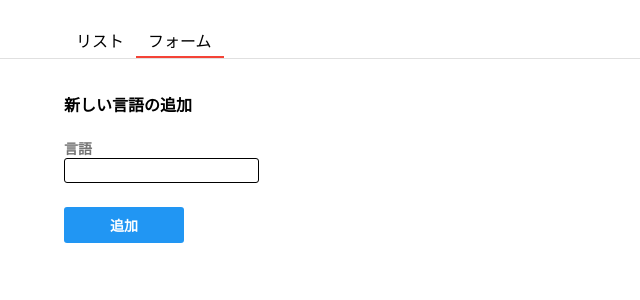
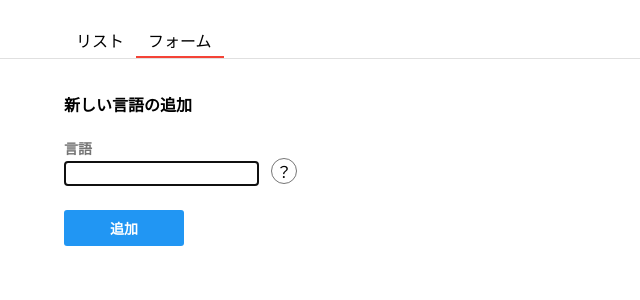
Before and after one commit to tebukurokun/react-tutorial, a React (Create React App) app: page / in a window 1280 px wide. Both pictures are taken after a click on the item "フォーム". Shown: the top 300 px of the page, without its empty margins (0-640 px from the left). Built offline with nearby package versions, Linux system fonts and the light colour scheme.

Commit message:
[add] add hint modal

```diff
--- a/src/Form.js
+++ b/src/Form.js
@@ -5,6 +5,7 @@
 import { Button } from './components/button'
 import { TabBodyContainer } from './components/tab-body-container';
 import { FormModal } from "./FormModal";
+import { Hint } from "./Hint";
 
 const Label = styled.label`
 display: flex;
@@ -51,7 +52,9 @@
             type="text"
             value={text}
             onChange={ ( e ) => setText( e.target.value ) }
+            autoFocus
           />
+          <Hint message="言語の名前です" />
         </div>
         <ButtonContainer>
           <FormButton>追加</FormButton>
--- /dev/null
+++ b/src/Hint.js
@@ -0,0 +1,61 @@
+import styled from 'styled-components';
+import PropTypes from "prop-types"
+import { useState, useRef, useEffect } from 'react';
+
+const HintContainer = styled.div`
+  position: relative;
+  display: inline-flex;
+  margin-left: 12px;
+`
+
+const HintInner = styled.div`
+  display: flex;
+  justify-content: center;
+  align-items: center;
+  border-radius: 50%;
+  border: 1px solid #757575;
+  width: 24px;
+  height: 24px;
+  cursor: pointer;
+`;
+
+const PopupContainer = styled.div`
+  position: absolute;
+  left: 88%;
+  bottom: 12px;
+  display: flex;
+  justify-content: center;
+  padding: 8px;
+  width: 140px;
+  border: 1px solid black;
+  border-radius: 8px;
+`
+
+export const Hint = ( {message} ) => {
+  Hint.propTypes = {
+    message: PropTypes.string
+  }
+
+  const [showPopup, setShowPopup] = useState( false );
+
+  const ref = useRef( null );
+
+  useEffect( () => {
+    // 表示されている時はfocus
+    if ( ref.current ) ref.current.focus();
+  } )
+  return (
+    <HintContainer>
+      <HintInner onClick={() => setShowPopup( true )}>
+        ？
+      </HintInner>
+      {
+        showPopup && (
+          <PopupContainer ref={ref} onBlur={() => setShowPopup( false )} tabIndex={0}>
+            {message}
+          </PopupContainer>
+        )
+      }
+    </HintContainer>
+  )
+}
```
